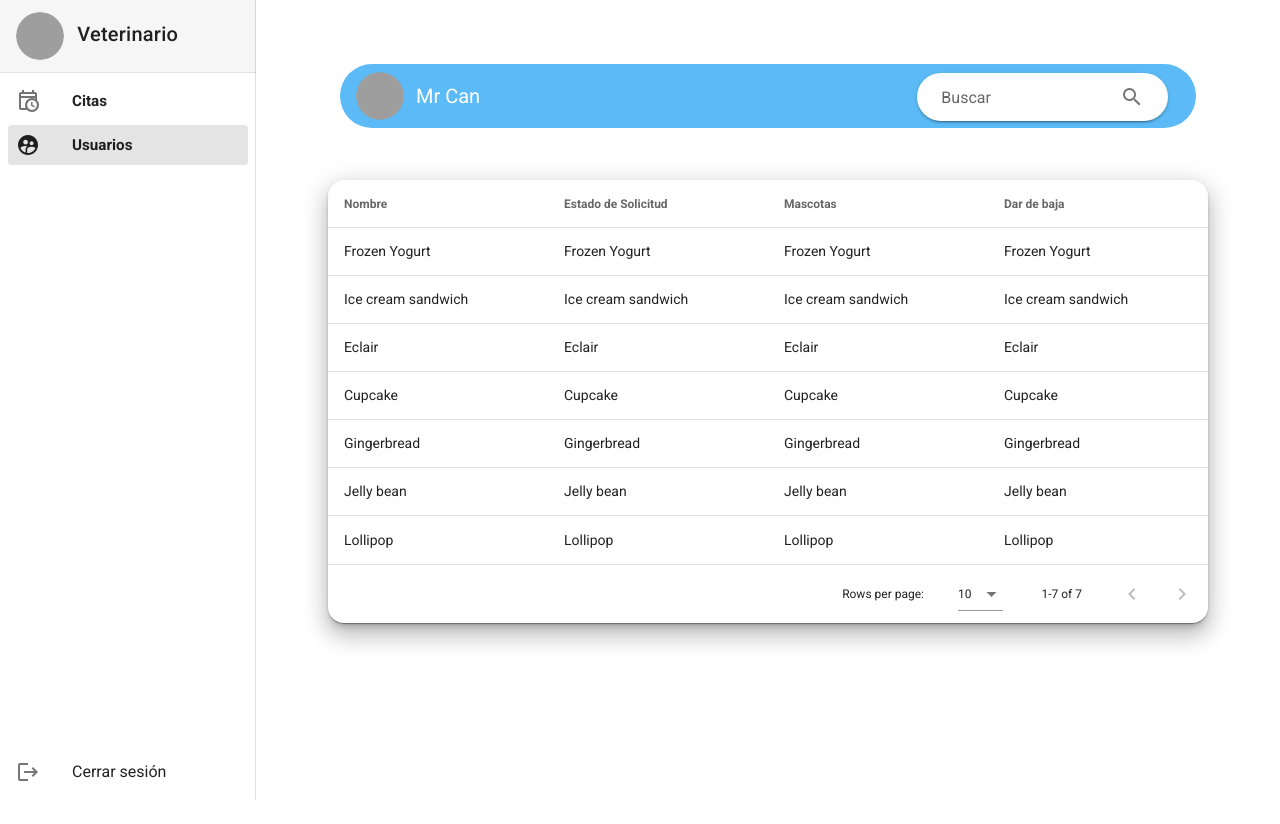
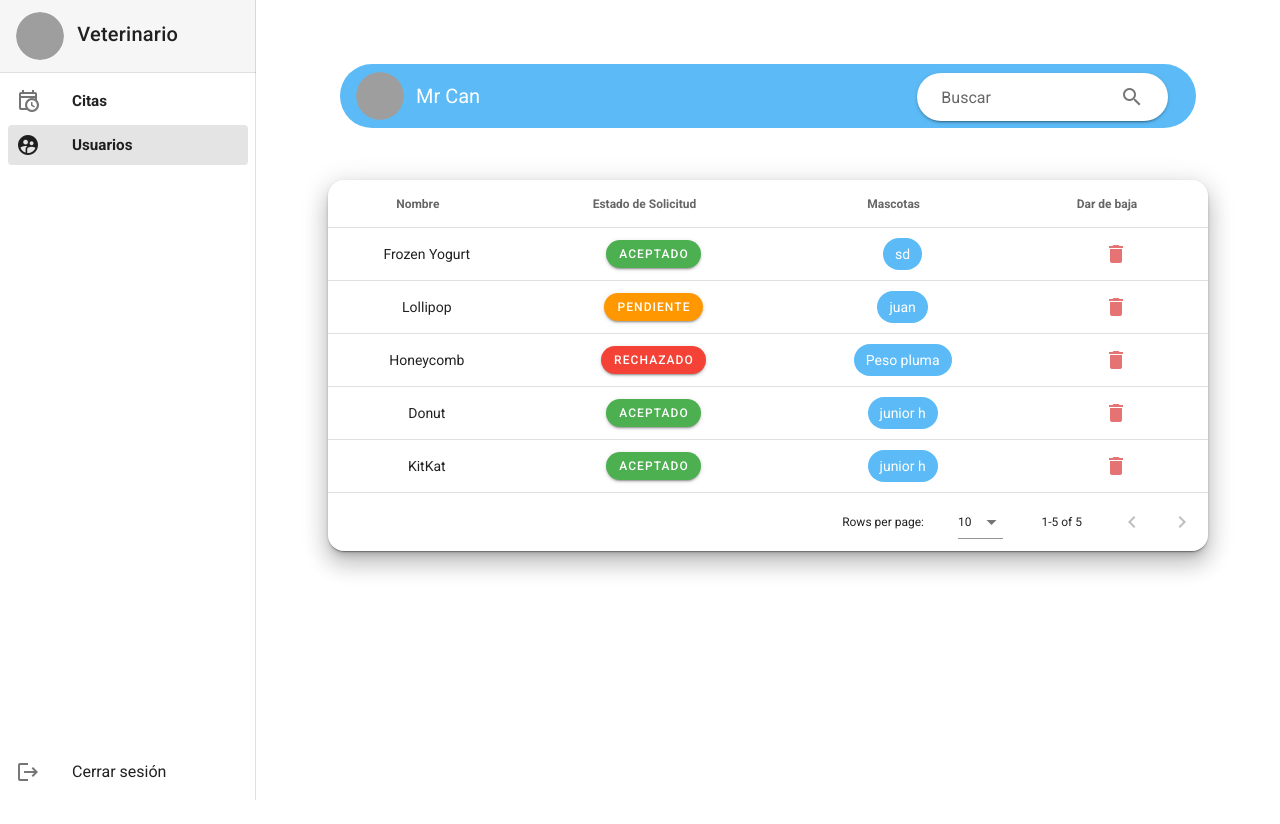
Before and after one commit to om4rxXx/TT-NUXT, a Nuxt app: page /Main/Users in a window 1280 px wide. Built offline with nearby package versions, Linux system fonts and the light colour scheme; grey boxes are pictures that could not be loaded.

Commit message:
ai quedo

```diff
--- a/pages/Main/Users.vue
+++ b/pages/Main/Users.vue
@@ -31,7 +31,112 @@
             class="elevation-1"
             :search="search"
             elevation="14"
+            @click="XD"
           >
+            <template v-slot:[`item.status`]="{ item }">
+              <v-dialog v-model="dialog" width="500">
+                <template v-slot:activator="{ on, attrs }">
+                  <v-btn
+                    v-bind="attrs"
+                    v-on="on"
+                    small
+                    rounded
+                    :color="getColor(item.status)"
+                    dark
+                    >{{ item.status }}</v-btn
+                  >
+                </template>
+                <v-card class="rounded-xl">
+                  <div class="d-flex justify-center pt-7">
+                    <v-icon large color="yellow" dark> mdi-alert </v-icon>
+                  </div>
+                  <div class="d-flex justify-center pt-7">
+                    <h3>Aceptación de usuario</h3>
+                  </div>
+                  <div class="d-flex justify-center pt-7">
+                    ¿Está seguro que desea aceptar al usuario?
+                  </div>
+                  <v-card-actions class="d-flex justify-center">
+                    <div class="d-flex justify-center">
+                      <v-btn
+                        height="50"
+                        class="btn-center white--text rounded-xl ma-6"
+                        depressed
+                        color="#34A853"
+                        :loading="loading"
+                        @click="editarUser"
+                      >
+                        ACEPTAR
+                      </v-btn>
+                      <v-btn
+                        height="50"
+                        class="btn-center white--text rounded-xl ma-6"
+                        depressed
+                        color="#FF5252"
+                        :loading="loading"
+                      >
+                        Cancelar
+                      </v-btn>
+                    </div>
+                  </v-card-actions>
+                </v-card>
+              </v-dialog>
+            </template>
+            <template v-slot:[`item.mascotas`]="{ item }">
+              <v-chip class="ma-2" color="#5CBBF6" dark>
+                {{ item.mascotas }}
+              </v-chip>
+            </template>
+            <template v-slot:[`item.baja`]>
+              <v-dialog v-model="dialog" width="500">
+                <template v-slot:activator="{ on, attrs }">
+                  <v-btn
+                    v-bind="attrs"
+                    v-on="on"
+                    class="ma-2"
+                    text
+                    icon
+                    color="red lighten-2"
+                  >
+                    <v-icon>mdi-delete</v-icon>
+                  </v-btn>
+                </template>
+                <v-card class="rounded-xl">
+                  <div class="d-flex justify-center pt-7">
+                    <v-icon large color="yellow" dark> mdi-alert </v-icon>
+                  </div>
+                  <div class="d-flex justify-center pt-7">
+                    <h3>Dar de baja usuario</h3>
+                  </div>
+                  <div class="d-flex justify-center pt-7">
+                    ¿Está seguro que desea dar de baja al usuario?
+                  </div>
+                  <v-card-actions class="d-flex justify-center">
+                    <div class="d-flex justify-center">
+                      <v-btn
+                        height="50"
+                        class="btn-center white--text rounded-xl ma-6"
+                        depressed
+                        color="#34A853"
+                        :loading="loading"
+                        @click="editarUser"
+                      >
+                        ACEPTAR
+                      </v-btn>
+                      <v-btn
+                        height="50"
+                        class="btn-center white--text rounded-xl ma-6"
+                        depressed
+                        color="#FF5252"
+                        :loading="loading"
+                      >
+                        Cancelar
+                      </v-btn>
+                    </div>
+                  </v-card-actions>
+                </v-card>
+              </v-dialog>
+            </template>
           </v-data-table>
         </v-card>
       </div>
@@ -53,100 +158,58 @@ export default {
     return {
       search: "",
 
+      headers: [
+        {
+          text: "Nombre",
+          align: "center",
+
+          value: "name",
+        },
+        { text: "Estado de Solicitud", align: "center", value: "status" },
+        { text: "Mascotas", value: "mascotas", align: "center" },
+        { text: "Dar de baja", value: "baja", align: "center" },
+      ],
       desserts: [
         {
           name: "Frozen Yogurt",
-          calories: 159,
-          fat: 6.0,
-          carbs: 24,
-          protein: 4.0,
-          iron: 1,
+          status: "Aceptado",
+          mascotas: ("tsao", "sd"),
+          baja: 24,
+        },
+
+        {
+          name: "Lollipop",
+          status: "Pendiente",
+          mascotas: "juan",
+          baja: 54,
         },
         {
-          name: "Ice cream sandwich",
-          calories: 237,
-          fat: 9.0,
-          carbs: 37,
-          protein: 4.3,
-          iron: 1,
+          name: "Honeycomb",
+          status: "Rechazado",
+          mascotas: "Peso pluma",
+          baja: 55,
         },
         {
-          name: "Eclair",
-          calories: 262,
-          fat: 16.0,
-          carbs: 23,
-          protein: 6.0,
-          iron: 7,
+          name: "Donut",
+          status: "Aceptado",
+          mascotas: "junior h",
+          baja: 55,
         },
         {
-          name: "Cupcake",
-          calories: 305,
-          fat: 3.7,
-          carbs: 67,
-          protein: 4.3,
-          iron: 8,
-        },
-        {
-          name: "Gingerbread",
-          calories: 356,
-          fat: 16.0,
-          carbs: 49,
-          protein: 3.9,
-          iron: 16,
-        },
-        {
-          name: "Jelly bean",
-          calories: 375,
-          fat: 0.0,
-          carbs: 94,
-          protein: 0.0,
-          iron: 0,
-        },
-        {
-          name: "Lollipop",
-          calories: 392,
-          fat: 0.2,
-          carbs: 98,
-          protein: 0,
-          iron: 2,
+          name: "KitKat",
+          status: "Aceptado",
+          mascotas: "junior h",
+          baja: 55,
         },
       ],
     };
   },
-  computed: {
-    headers() {
-      return [
-        {
-          text: "Nombre",
-          align: "start",
-          sortable: false,
-          value: "name",
-        },
-
-        {
-          text: "Estado de Solicitud",
-          align: "Center",
-          value: "verified",
-          sortable: false,
-          value: "name",
-        },
-        {
-          text: "Mascotas",
-          align: "Center",
-          sortable: false,
-          value: "name",
-        },
-
-        {
-          text: "Dar de baja",
-          align: "Center",
-          sortable: false,
-          value: "name",
-        },
-      ];
+  methods: {
+    getColor(calories) {
+      if (calories == "Rechazado") return "red";
+      else if (calories == "Pendiente") return "orange";
+      else return "green";
     },
-  },
-  methods: {
     filterOnlyCapsText(value, search, item) {
       return (
         value != null &&
@@ -155,6 +218,9 @@ export default {
         value.toString().toLocaleUpperCase().indexOf(search) !== -1
       );
     },
+    XD() {
+      this.$router.push("https://v2.vuetifyjs.com/en/api/v-data-table/#props");
+    },
   },
 };
 </script>
```
